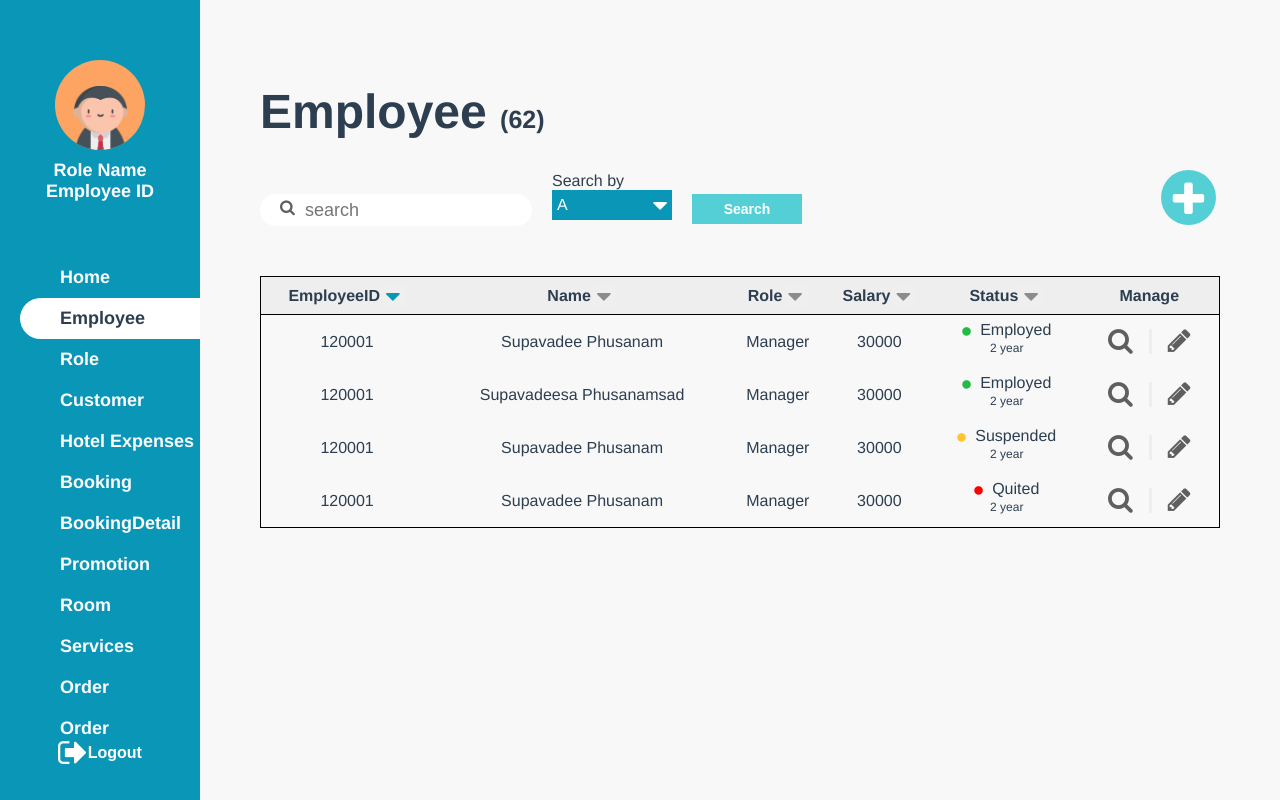
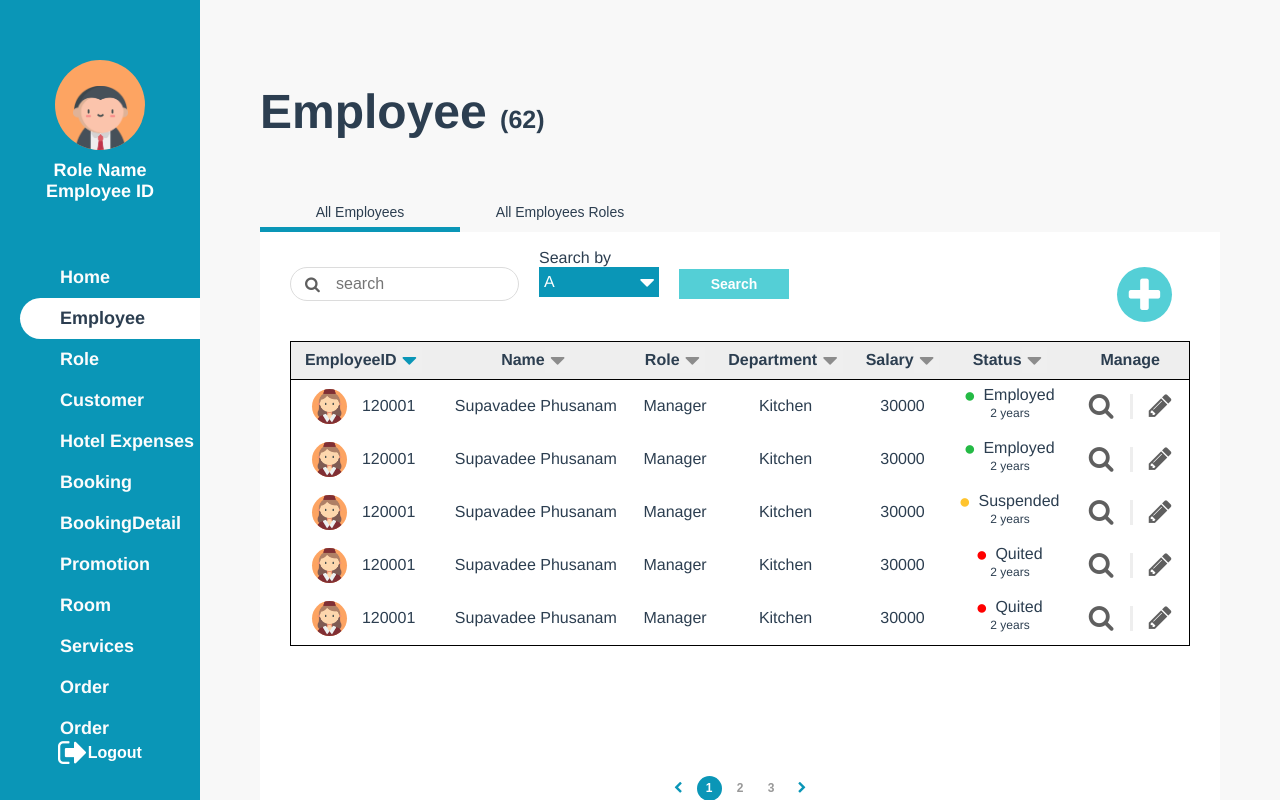
Before and after one commit to qbeam/PocoLoco, a Vue app: page /Employee in a window 1280 px wide. Built offline with nearby package versions, Linux system fonts and the light colour scheme; what v-calendar, vue3-apexcharts would draw is missing.

Commit message:
Add profile pic in employeeID row

```diff
--- a/src/components/AllEmployee.vue
+++ b/src/components/AllEmployee.vue
@@ -56,7 +56,14 @@
         :key="i"
         class="row"
       >
-        <td>{{ sampleEmployee.id }}</td>
+        <td>
+          <div class="profile">
+            <i class="table-circle">
+              <img src="../assets/ReceptionistF.png" />
+            </i>
+            <p>{{ sampleEmployee.id }}</p>
+          </div>
+        </td>
         <td>{{ sampleEmployee.firstname }} {{ sampleEmployee.lastname }}</td>
         <td>{{ sampleEmployee.role }}</td>
         <td>{{ sampleEmployee.department }}</td>
@@ -633,6 +640,23 @@ td {
   border-radius: 50%;
   background: white;
 }
+.profile {
+  display: flex;
+  text-align: center;
+  justify-content: center;
+  align-items: center;
+}
+.table-circle {
+  width: 35px;
+  height: 35px;
+  background: var(--primary-yellow);
+  display: flex;
+  justify-content: center;
+  align-self: center;
+  border-radius: 50%;
+  overflow: hidden;
+  margin-right: 15px;
+}
 .circle {
   width: 40px;
   height: 40px;
--- a/src/views/Employee.vue
+++ b/src/views/Employee.vue
@@ -1,6 +1,7 @@
 <template>
   <TablePage>
-    <h3>Employee
+    <h3>
+      Employee
       <p class="countQuery">(62)</p>
     </h3>
     <div v-if="role === 'Business Owner'">
@@ -48,7 +49,6 @@
         @click="goToEmployeeReg()"
       />
     </div>
-
     <table v-if="sampleEmployee.length !== 0 && role === 'Receptionist'">
       <tr>
         <th v-for="(colName, i) in colNames" :key="i">
@@ -72,16 +72,35 @@
         :key="i"
         class="row"
       >
-        <td>{{ sampleEmployee.id }}</td>
+        <td>
+          <div class="profile">
+            <i class="table-circle">
+              <img src="../assets/ReceptionistF.png" />
+            </i>
+            <p>{{ sampleEmployee.id }}</p>
+          </div>
+        </td>
         <td>{{ sampleEmployee.firstname }} {{ sampleEmployee.lastname }}</td>
         <td>{{ sampleEmployee.role }}</td>
         <td>{{ sampleEmployee.salary }}</td>
         <td>
           <div>
-            <p style="margin-top: 5px; margin-bottom: 2px;">
-              <i v-if="sampleEmployee.status == 'Employed'" class="fa fa-circle" :style="{ color: '#24BA45' }" />
-              <i v-if="sampleEmployee.status == 'Suspended'" class="fa fa-circle" :style="{ color: '#FFC42E' }" />
-              <i v-if="sampleEmployee.status == 'Quited'" class="fa fa-circle" :style="{ color: '#FF0000' }" />
+            <p style="margin-top: 5px; margin-bottom: 2px">
+              <i
+                v-if="sampleEmployee.status == 'Employed'"
+                class="fa fa-circle"
+                :style="{ color: '#24BA45' }"
+              />
+              <i
+                v-if="sampleEmployee.status == 'Suspended'"
+                class="fa fa-circle"
+                :style="{ color: '#FFC42E' }"
+              />
+              <i
+                v-if="sampleEmployee.status == 'Quited'"
+                class="fa fa-circle"
+                :style="{ color: '#FF0000' }"
+              />
               {{ sampleEmployee.status }}
             </p>
             <p class="sub-row">2 year</p>
@@ -348,7 +367,7 @@ export default {
       currentPage: 1,
       activeArrow: 0,
       sortDirection: "down",
-      role: "Receptionist",
+      role: "Business Owner",
     };
   },
   methods: {
@@ -402,7 +421,7 @@ h4 {
 }
 .sub-row {
   font-size: 12px;
-  margin-top: 2px
+  margin-top: 2px;
 }
 .menu-button {
   width: 200px;
@@ -466,6 +485,22 @@ table {
   justify-content: center;
 }
 .circle {
+  width: 25px;
+  height: 25x;
+  background: var(--primary-yellow);
+  display: flex;
+  justify-content: center;
+  align-self: center;
+  border-radius: 50%;
+  overflow: hidden;
+}
+.profile {
+  display: flex;
+  text-align: center;
+  justify-content: center;
+  align-items: center;
+}
+.table-circle {
   width: 40px;
   height: 40px;
   background: var(--primary-yellow);
@@ -474,6 +509,7 @@ table {
   align-self: center;
   border-radius: 50%;
   overflow: hidden;
+  margin-right: 20px;
 }
 .fa-circle {
   font-size: 10px;
```
